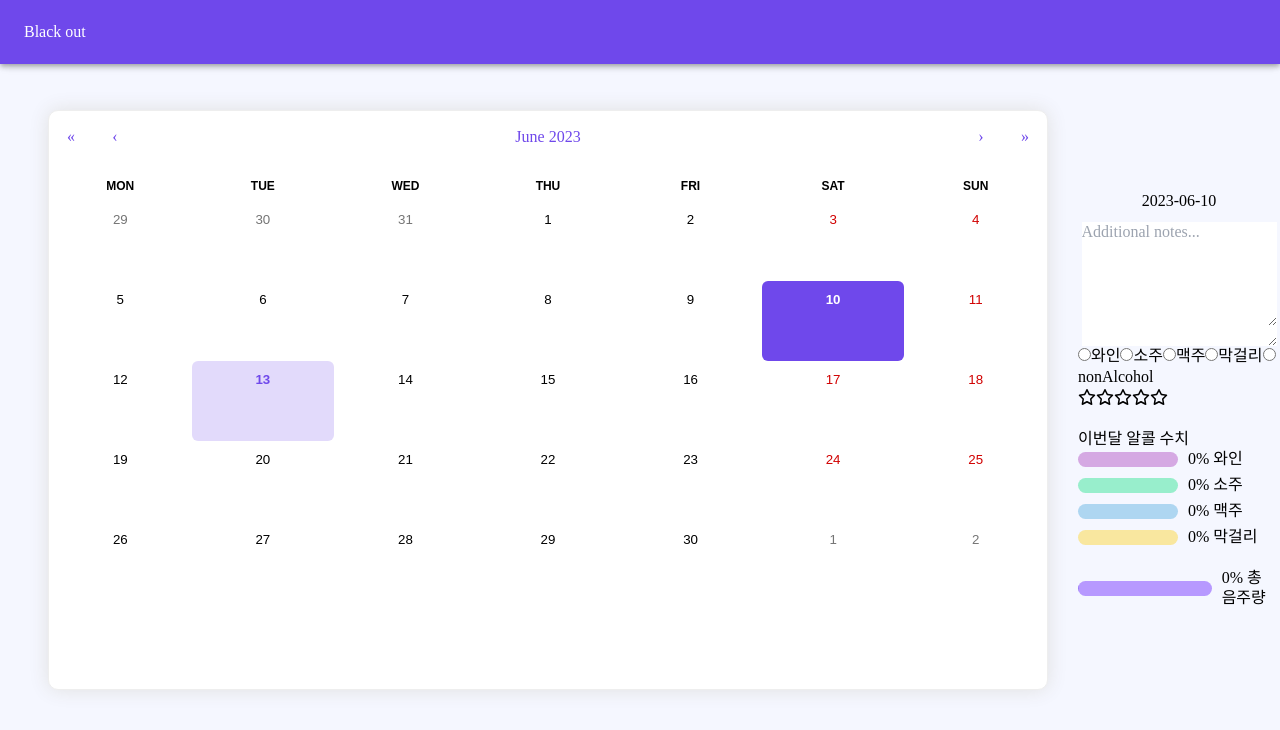
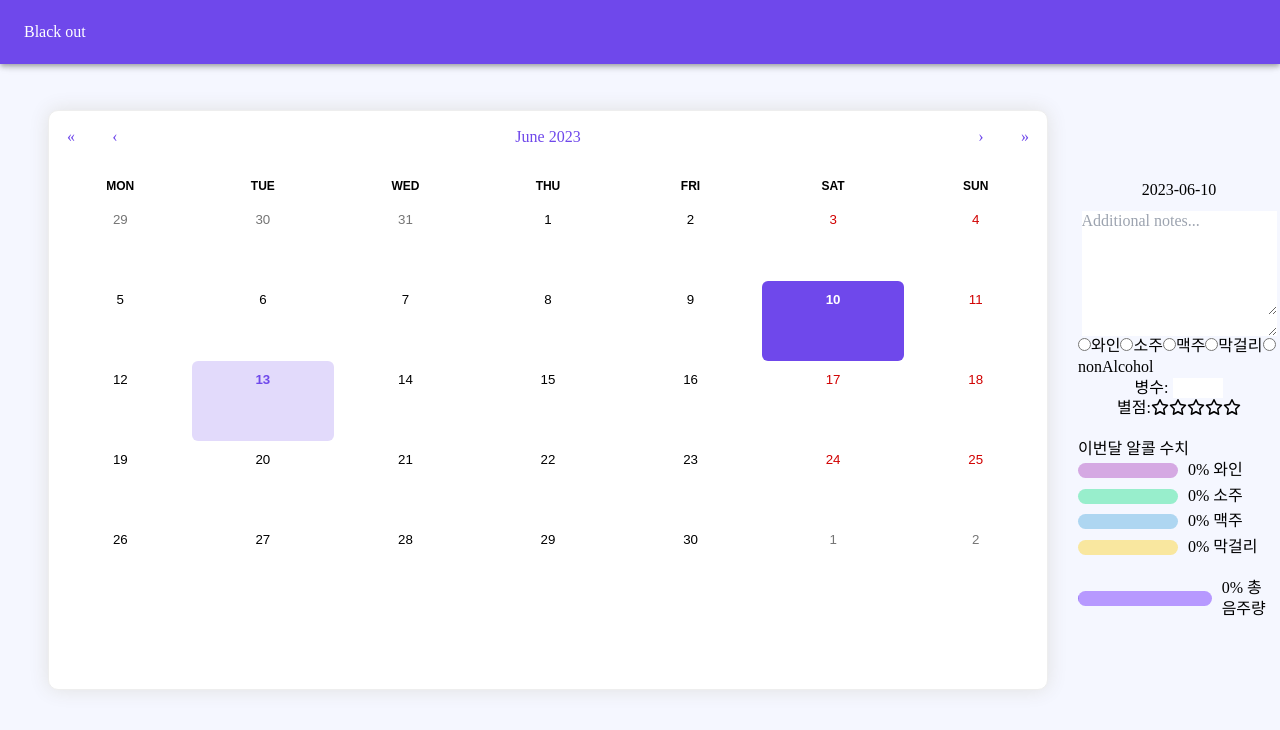
Before and after one commit to Songyeonji/Blackout-node, a React (Create React App) app: page / in a window 1280 px wide. Both pictures are taken after a click on the button "10". Shown: the top 730 px of the page. Built offline with nearby package versions, Linux system fonts and the light colour scheme; no server answers; a web font is replaced by a local one.

Commit message:
술 병수 입력칸 추가

```diff
--- a/src/App.js
+++ b/src/App.js
@@ -6,7 +6,6 @@ import { AppBar, Toolbar, createTheme, ThemeProvider,LinearProgress } from "@mui
 import axios from 'axios';
 
 import { FontAwesomeIcon } from "@fortawesome/react-fontawesome";
-import { faWineGlassEmpty, faWineGlass } from "@fortawesome/free-solid-svg-icons";
 import { faStar as solidStar } from "@fortawesome/free-solid-svg-icons";
 import { faStar as emptyStar } from "@fortawesome/free-regular-svg-icons";
 
@@ -152,47 +151,29 @@ const [currentMonthEntries, setCurrentMonthEntries] = useState({});
     }));
   };
 
-  const renderStars = () => {
-    const selectedRating = diaryEntries[moment(selectedDate).format("YYYY-MM-DD") + "-rating"] || 0;
-    const starArray = [];
+  const renderDrinkIcon = () => {
+    const selectedDrink = diaryEntries[moment(selectedDate).format("YYYY-MM-DD")];
+    let drinkIcon = null;
 
-    for (let i = 1; i <= 5; i++) {
-      const filled = i <= selectedRating;
-
-      starArray.push(
-        <FontAwesomeIcon
-          key={i}
-          icon={filled ? solidStar : emptyStar}
-          className={`star ${filled ? "filled" : ""}`}
-          onClick={() => handleStarClick(i)}
-        />
-      );
+    switch (selectedDrink) {
+      case "wine":
+        drinkIcon = <img src={wineIcon} alt="Wine" className="drink-icon" style={{ width: "30px", height: "30px" }} />;
+        break;
+      case "soju":
+        drinkIcon = <img src={sojuIcon} alt="Soju" className="drink-icon" style={{ width: "30px", height: "30px" }} />;
+        break;
+      case "beer":
+        drinkIcon = <img src={beerIcon} alt="Beer" className="drink-icon" style={{ width: "30px", height: "30px" }} />;
+        break;
+      case "makgeolli":
+        drinkIcon = <img src={makgeolliIcon} alt="Makgeolli" className="drink-icon" style={{ width: "30px", height: "30px" }} />;
+        break;
+      default:
+        drinkIcon = null;
+        break;
     }
 
-    return starArray;
-  };
-
-  const renderWineGlasses = () => {
-    const selectedDrink = diaryEntries[moment(selectedDate).format("YYYY-MM-DD")];
-    const wineGlasses = [];
-
-    if (selectedDrink === "wine") {
-      const glassCount = 2; // Total number of wine glasses to display
-
-      for (let i = 1; i <= glassCount; i++) {
-        const filled = i <= diaryEntries[moment(selectedDate).format("YYYY-MM-DD") + "-rating"] ? "filled" : "";
-
-        wineGlasses.push(
-          <FontAwesomeIcon
-            key={i}
-            icon={faWineGlass}
-            className={`wine-glass ${filled}`}
-          />
-        );
-      }
-    }
-
-    return wineGlasses;
+    return drinkIcon;
   };
 
 
@@ -308,11 +289,40 @@ return (
                 />
                 {getRadioLabel("makgeolli", "nonAlcohol")}
               </label>
-              <div className="star-group">{renderStars()}</div>
-                {diaryEntries[moment(selectedDate).format("YYYY-MM-DD")] === "wine" && (
-                  <div className="wine-glass-group">{renderWineGlasses()}</div>
-                )}
               </div>
+              <div style={{ marginLeft: "10px" }}>{renderDrinkIcon()}</div>
+              <div>
+                <label>
+                  병수:
+                  <input
+                    type="number"
+                    min={0}
+                    value={diaryEntries[moment(selectedDate).format("YYYY-MM-DD") + "-quantity"] || ""}
+                    onChange={(event) => {
+                      const { value } = event.target;
+                      setDiaryEntries((prevDiaryEntries) => ({
+                        ...prevDiaryEntries,
+                        [moment(selectedDate).format("YYYY-MM-DD") + "-quantity"]: value,
+                      }));
+                    }}
+                    style={{ marginLeft: "5px", width: "50px" }}
+                  />
+                </label>
+              </div>
+
+            <div>
+              <div className="star-group">
+                <span className="star-label">별점:</span>
+                {Array.from({ length: 5 }, (_, index) => (
+                  <FontAwesomeIcon
+                    key={index}
+                    icon={index + 1 <= diaryEntries[moment(selectedDate).format("YYYY-MM-DD") + "-rating"] ? solidStar : emptyStar}
+                    className={`star ${index + 1 <= diaryEntries[moment(selectedDate).format("YYYY-MM-DD") + "-rating"] ? "filled" : ""}`}
+                    onClick={() => handleStarClick(index + 1)}
+                  />
+                ))}
+              </div>
+            </div>
 
 
 
```
